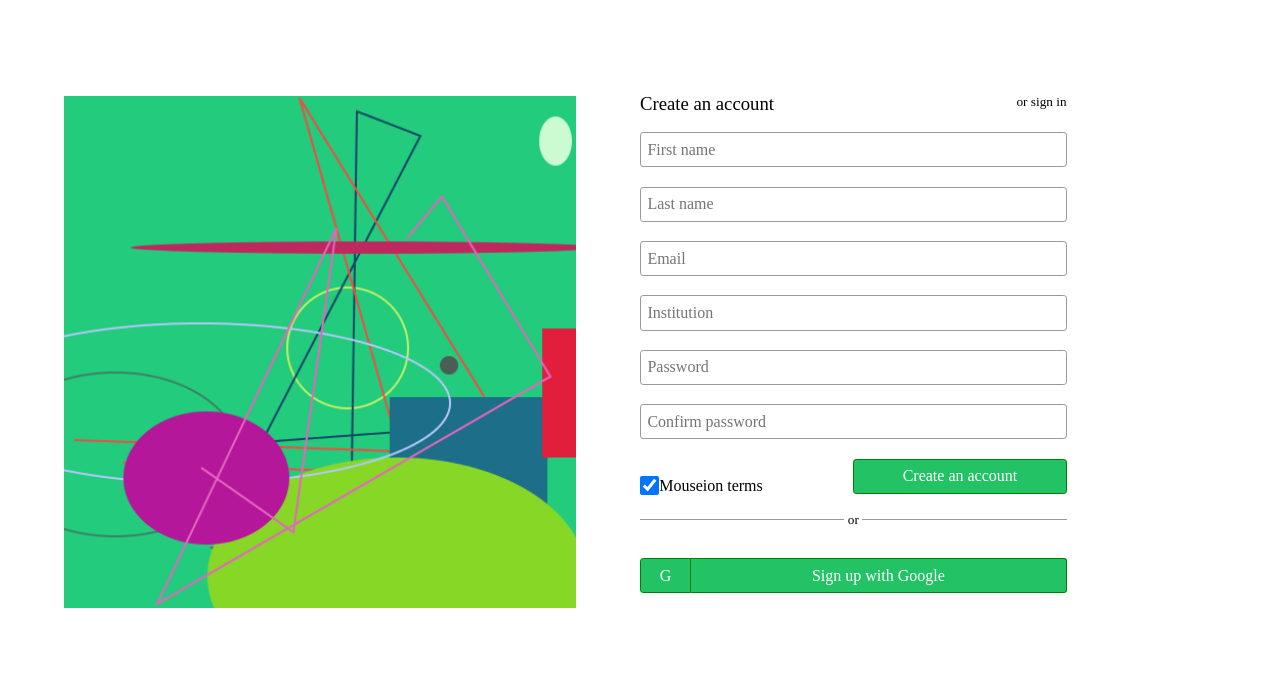
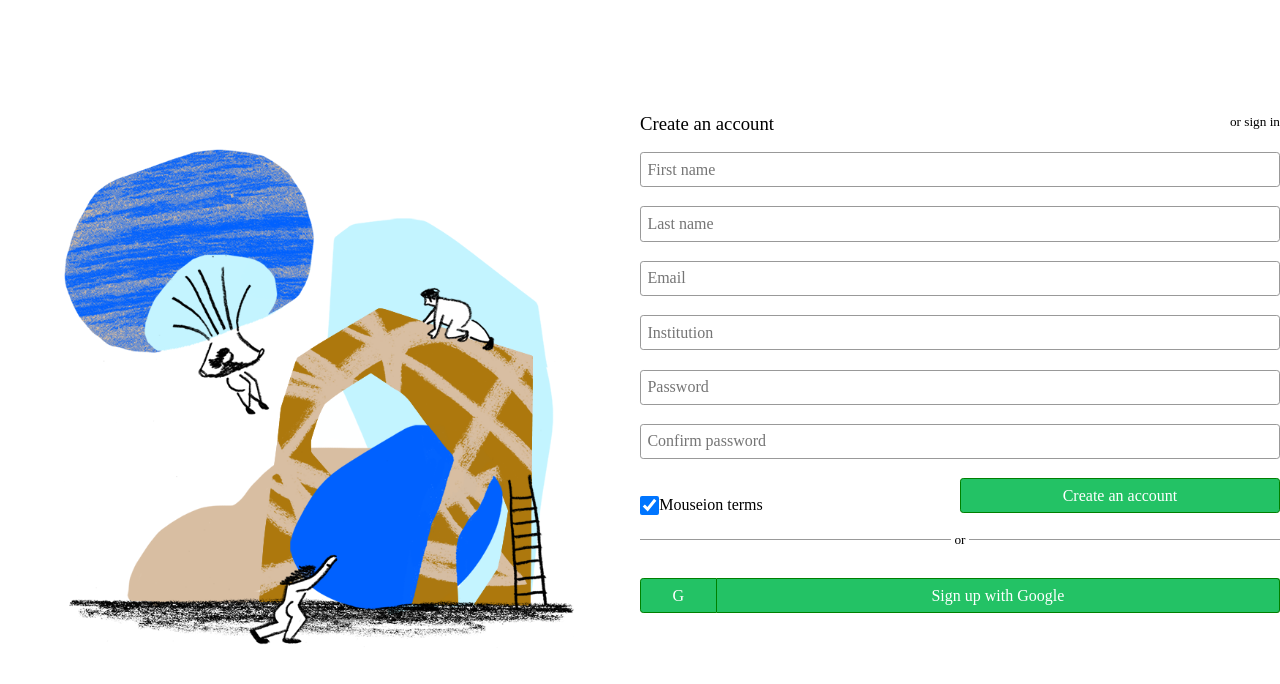
Before and after one commit to jbkwizera/mvernia, a PHP site: page /signup.php in a window 1280 px wide. Shown: the part 84-768 px from the top of the page. Run offline with PHP 8.4, Linux system fonts and the light colour scheme; data that the repository does not hold is empty.

Commit message:
Edit .row-main

```diff
--- a/signup.php
+++ b/signup.php
@@ -72,9 +72,9 @@ if($_SERVER["REQUEST_METHOD"] == "POST" && isset($_POST["signup"])) {
         <div class="row row-main">
             <div class="col-md-6 col-sm-1 offset-left">
                 <!-- images -->
-                <img src="./media/bgimage.png" alt="">
+                <img src="./media/holder.png" alt="">
             </div>
-            <div class="col-md-4 col-sm-10 form-container">
+            <div class="col-md-6 col-sm-10 form-container">
                 <!-- login or signup -->
                 <form class="signin-form" method="post">
                     <div>
@@ -119,7 +119,8 @@ if($_SERVER["REQUEST_METHOD"] == "POST" && isset($_POST["signup"])) {
                     </div>
                 </form>
             </div>
-            <div class="col-md-2 col-sm-1 offset-right"></div>
+            <!--
+            <div class="col-md-2 col-sm-1 offset-right"></div>-->
         </div>
         </body>
     </html>
```
Also changed, not shown: login.php (+4 -3 lines).
